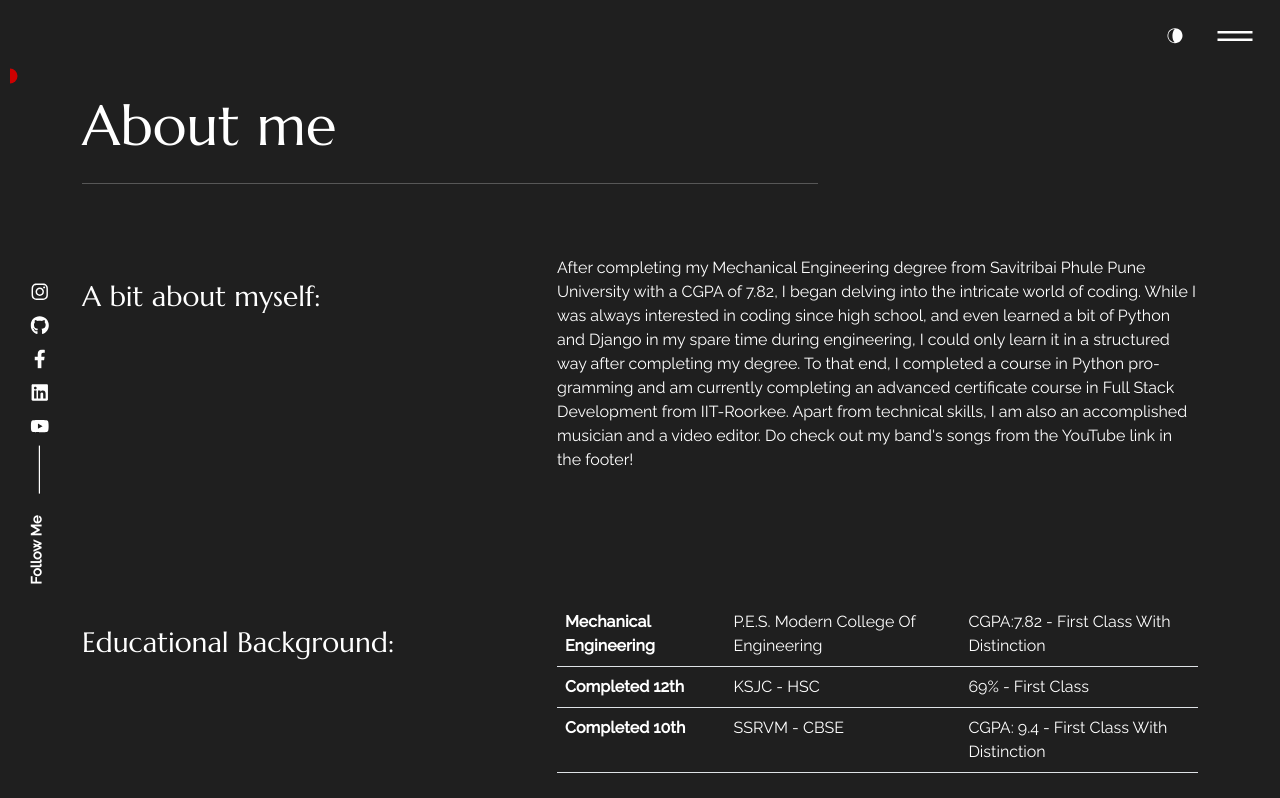
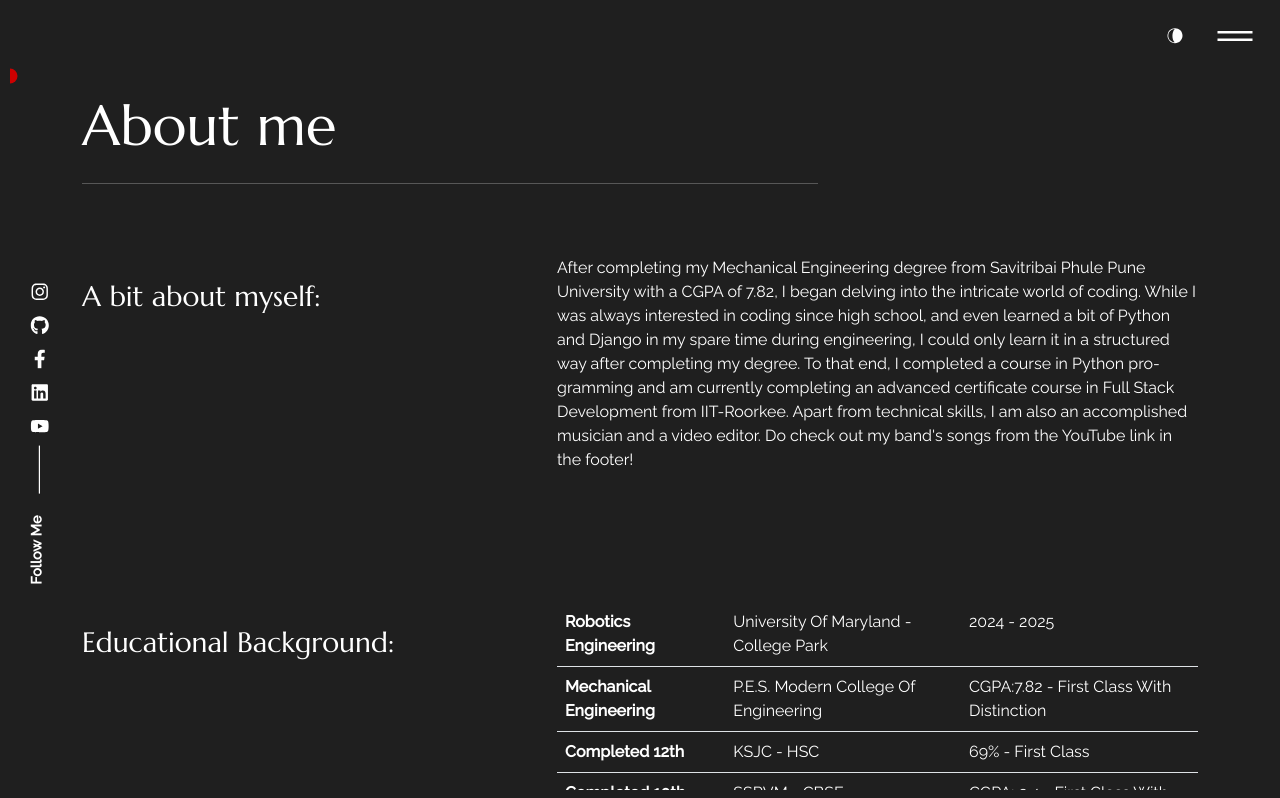
Before and after one commit to NeerajLaul/MyWebsite, a React (Create React App) app in the folder react-portfolio - Copy/: page /about in a window 1280 px wide. Shown: the top 798 px of the page. Built offline with nearby package versions, Linux system fonts and the light colour scheme.

Commit message:
Update content_option.js
Fixed Problem of images not showing up. Updated relevant educational info.

```diff
--- a/react-portfolio - Copy/src/content_option.js
+++ b/react-portfolio - Copy/src/content_option.js
@@ -20,7 +20,13 @@ const dataabout = {
     title: "A bit about myself:",
     aboutme: "After completing my Mechanical Engineering degree from Savitribai Phule Pune University with a CGPA of 7.82, I began delving into the intricate world of coding. While I was always interested in coding since high school, and even learned a bit of Python and Django in my spare time during engineering, I could only learn it in a structured way after completing my degree. To that end, I completed a course in Python programming and am currently completing an advanced certificate course in Full Stack Development from IIT-Roorkee. Apart from technical skills, I am also an accomplished musician and a video editor. Do check out my band's songs from the YouTube link in the footer!",
 };
-const worktimeline = [{
+const worktimeline = [
+    {
+        jobtitle : "Robotics Engineering",
+        where: "University Of Maryland - College Park",
+        date: "2024 - 2025",
+    },
+    {
         jobtitle: "Mechanical Engineering",
         where: "P.E.S. Modern College Of Engineering",
         date: "CGPA:7.82 - First Class With Distinction",
@@ -104,7 +110,7 @@ const dataportfolio = [{
     link: "https://github.com/NeerajLaul",
     },
     {
-        img: "https://i.imgur.com/shFwFo6.jpeg",
+        img: "https://i.imgur.com/DG7SJ7R.jpeg",
         description: "Check my band out on YouTube!",
         link: "https://www.youtube.com/@slyverity",
     },
```
